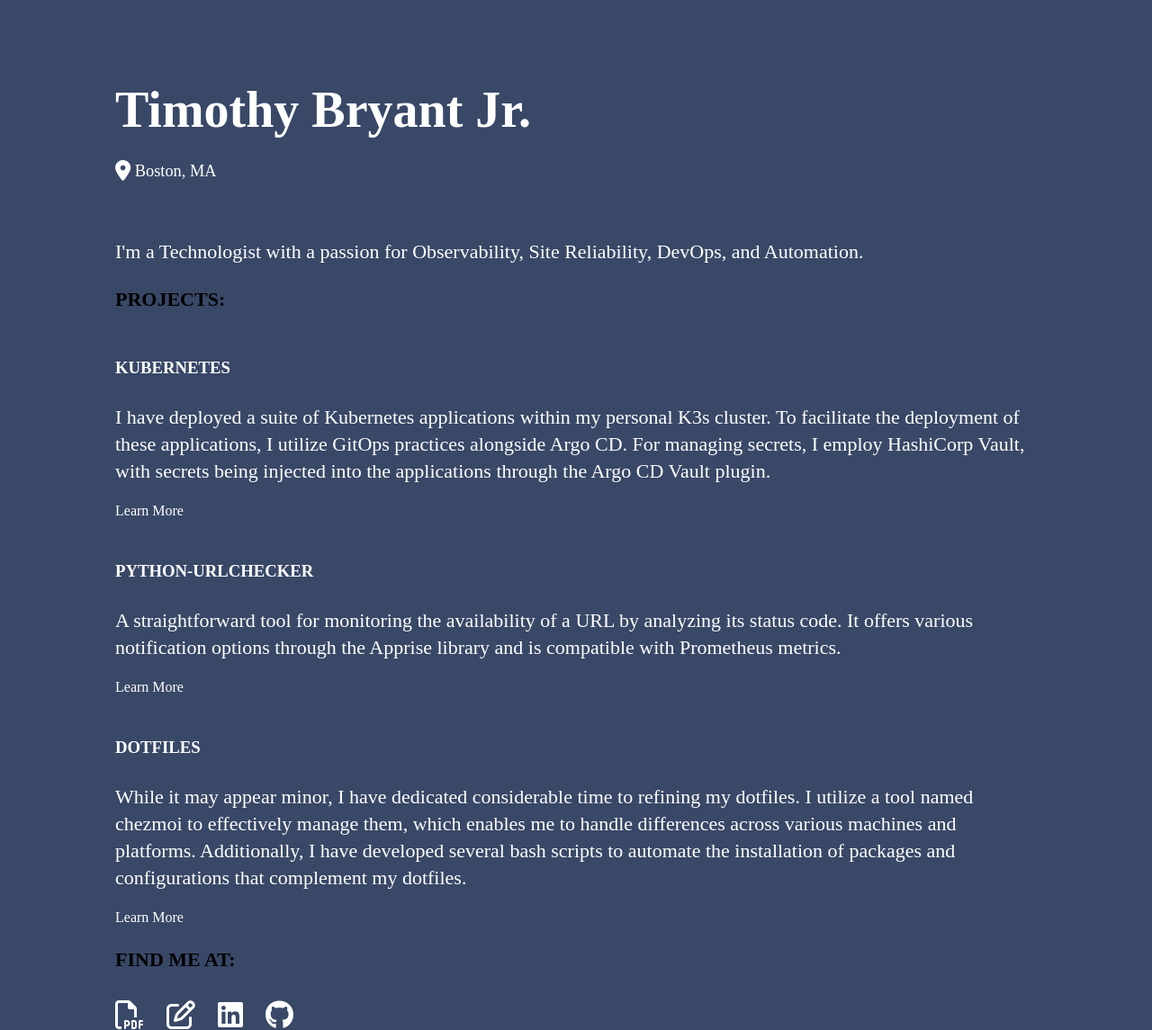
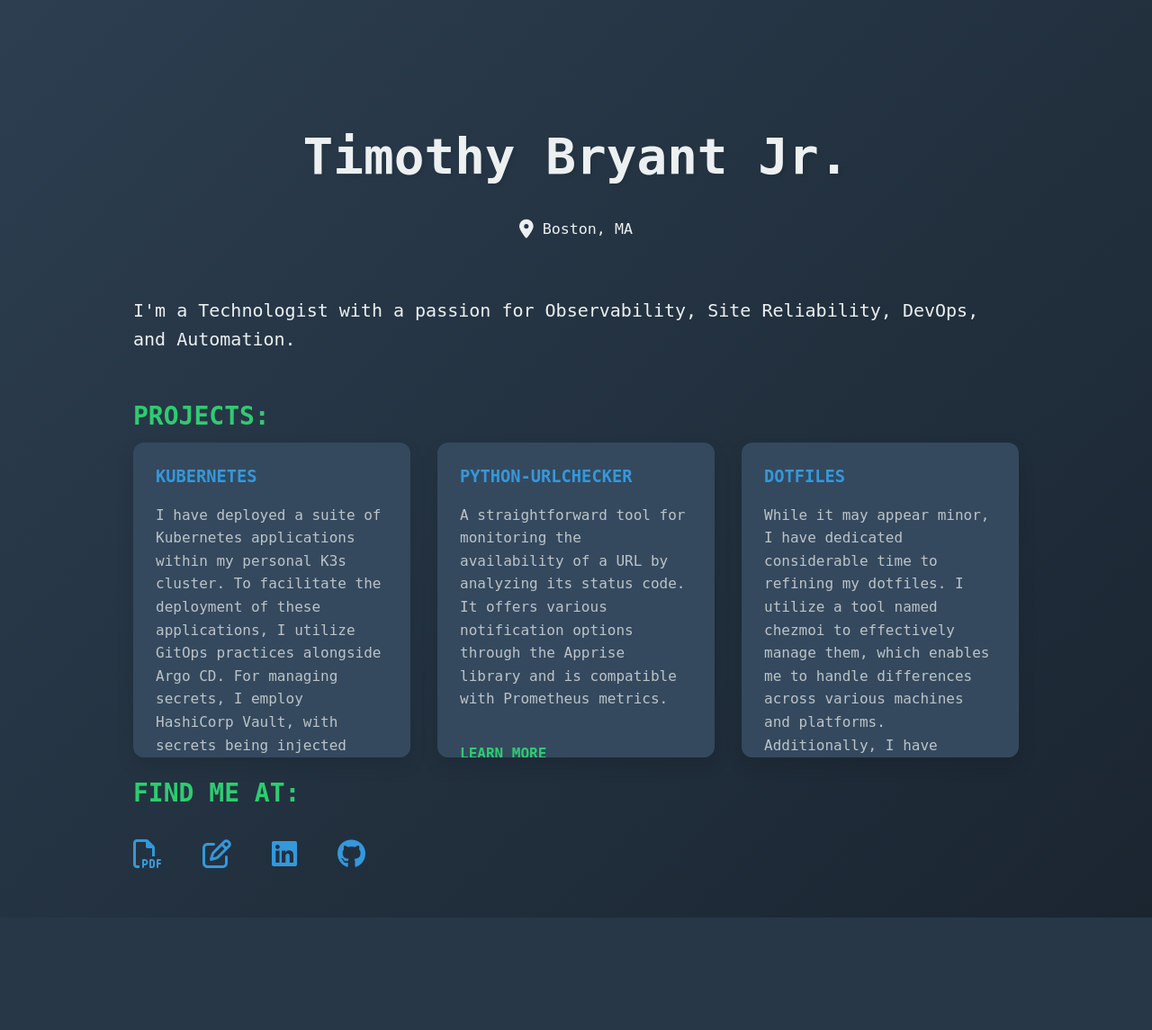
Before and after one commit to timmyb824/profile.timothybryantjr, a Flask app: page / in a window 1280 px wide. Shown: the whole page at 90% size. After the commit the page ends 1020 px from the top, so only its background shows below. Run offline with Flask 3, Linux system fonts and the light colour scheme; some libraries are stand-ins or nearby versions.

Commit message:
style: Update CSS styles for better readability and consistency

```diff
--- a/src/static/css/main.css
+++ b/src/static/css/main.css
@@ -1,70 +1,66 @@
+:root {
+  --primary-color: #3498DB;
+  --secondary-color: #2ECC71;
+  --background-color: #2C3E50;
+  --text-color: #ECF0F1;
+  --card-color: #34495E;
+}
+
 body {
-    background-color: #394867;
+  background: linear-gradient(135deg, var(--background-color), #1A2530);
   margin-top: 100px;
   margin-left: 10%;
   margin-right: 10%;
+  color: var(--text-color);
+  font-family: 'Fira Code', monospace;
+  line-height: 1.6;
 }
 
 h1 {
   margin-top: 20px;
   margin-bottom: 30px;
-    /* font-family: Averta, sans-serif; */
-    font-family: 'Fira Code';
-    color: #fff;
+  color: var(--text-color);
   font-size: 56px;
-    line-height: 44px;
+  line-height: 1.2;
   font-weight: 700;
+  text-shadow: 2px 2px 4px rgba(0,0,0,0.1);
 }
 
 h2 {
   margin-top: 20px;
   margin-bottom: 10px;
-    /* font-family: Averta, sans-serif; */
-    font-family: 'Fira Code';
-    font-size: 22px;
-    line-height: 36px;
-    font-style: normal;
+  font-size: 28px;
+  line-height: 1.4;
   font-weight: 700;
   text-transform: uppercase;
+  color: var(--secondary-color);
 }
 
 h3 {
   margin-top: 40px;
   margin-bottom: 5px;
-    /* font-family: Averta, sans-serif; */
-    font-family: 'Fira Code';
-    /* font-size: 22px; */
-    line-height: 36px;
-    font-style: normal;
+  line-height: 1.4;
   font-weight: 600;
   text-transform: uppercase;
-    color: #fff;
+  color: var(--primary-color);
 }
 
 p {
   margin-bottom: 20px;
-    /* font-family: Averta, sans-serif; */
-    font-family: 'Fira Code';
-    color: #fff;
-    font-size: 22px;
-    line-height: 30px;
+  color: var(--text-color);
+  font-size: 20px;
+  line-height: 1.6;
 }
 
 a {
-    -webkit-transition: border-color 200ms ease, color 200ms ease;
-    transition: border-color 200ms ease, color 200ms ease;
-    color: #fff;
+  transition: color 200ms ease, transform 200ms ease;
+  color: var(--primary-color);
   text-decoration: none;
 }
 
-  a:hover {
-    border-bottom-color: #1d2330;
-    color: #1d2330;
-  }
-
-  a:focus {
-    border-bottom-color: #1d2330;
-    color: #1d2330;
+a:hover, a:focus {
+  color: var(--secondary-color);
+  transform: translateY(-2px);
 }
 
 .content {
@@ -76,4 +72,126 @@ body {
   padding-right: 25px;
   float: left;
   border-bottom: 0px none #000;
+  transition: transform 200ms ease;
 }
+
+.social-icon:hover {
+  transform: scale(1.1);
+}
+
+.container {
+  max-width: 1200px;
+  margin: 0 auto;
+  padding: 20px;
+}
+
+header {
+  text-align: center;
+  margin-bottom: 30px;
+  animation: fadeIn 1s ease-out;
+}
+
+@keyframes fadeIn {
+  from { opacity: 0; transform: translateY(-20px); }
+  to { opacity: 1; transform: translateY(0); }
+}
+
+.intro, .social {
+  margin-bottom: 30px;
+}
+
+.social-icons {
+  display: flex;
+  justify-content: left;
+  gap: 20px;
+}
+
+.projects {
+  margin-top: 50px;
+}
+
+.project-grid {
+  display: grid;
+  grid-template-columns: repeat(auto-fit, minmax(300px, 1fr));
+  gap: 30px;
+}
+
+.project-card {
+  background-color: var(--card-color);
+  border-radius: 12px;
+  padding: 25px;
+  box-shadow: 0 10px 20px rgba(0,0,0,0.1);
+  height: 300px;
+  overflow-y: auto;
+  transition: transform 0.3s ease, box-shadow 0.3s ease;
+}
+
+.project-card:hover {
+  transform: translateY(-5px);
+  box-shadow: 0 15px 30px rgba(0,0,0,0.2);
+}
+
+.project-card h3 {
+  margin-top: 0;
+  color: var(--primary-color);
+}
+
+.project-card p {
+  color: #BDC3C7;
+  font-size: 16px;
+}
+
+.project-link {
+  display: inline-block;
+  margin-top: 15px;
+  color: var(--secondary-color);
+  text-decoration: none;
+  font-size: 16px;
+  font-weight: 600;
+  text-transform: uppercase;
+  transition: color 0.3s ease;
+}
+
+.project-link:hover {
+  text-decoration: underline;
+  color: #27AE60;
+}
+
+/* Scrollbar Styles */
+.project-card::-webkit-scrollbar {
+  width: 8px;
+}
+
+.project-card::-webkit-scrollbar-track {
+  background: var(--background-color);
+}
+
+.project-card::-webkit-scrollbar-thumb {
+  background-color: var(--primary-color);
+  border-radius: 4px;
+}
+
+.project-card::-webkit-scrollbar-thumb:hover {
+  background-color: var(--secondary-color);
+}
+
+@media (max-width: 768px) {
+  .project-grid {
+    grid-template-columns: 1fr;
+  }
+
+  body {
+    margin-left: 5%;
+    margin-right: 5%;
+  }
+
+  h1 {
+    font-size: 40px;
+    line-height: 1.2;
+  }
+
+  p {
+    font-size: 16px;
+    line-height: 1.5;
+  }
+}
```
Lines whose indentation alone changed are shown as unchanged.
